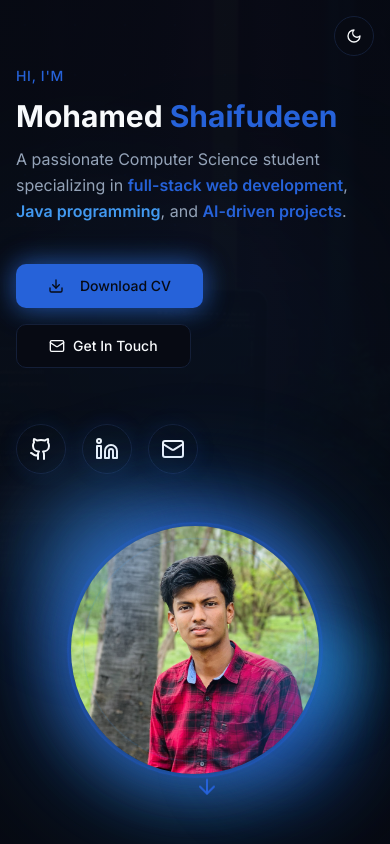
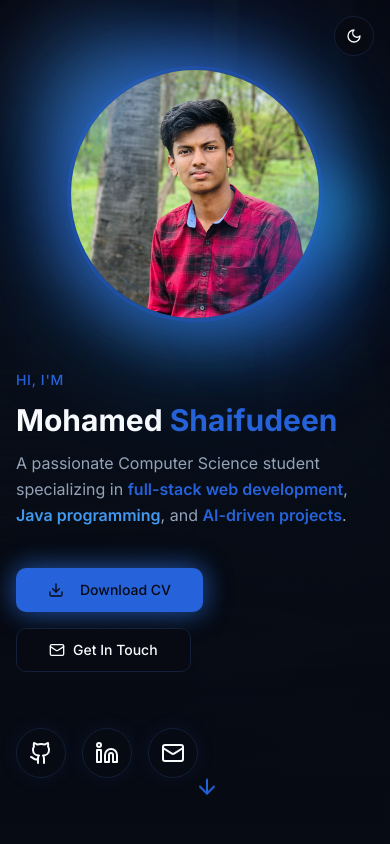
Before and after one commit to Shaifudeen007/New-Portfolio, a React (Vite) app: page / in a window 390 px wide. Shown: the top 844 px of the page. Built offline with nearby package versions, Linux system fonts and the light colour scheme; the HTML template or start-up script is replaced by a standard one.

Commit message:
Fix mobile responsive layout

```diff
--- a/src/components/Hero.tsx
+++ b/src/components/Hero.tsx
@@ -39,7 +39,7 @@ const Hero = () => {
       <div className="container mx-auto px-4 z-10 animate-fade-in">
         <div className="max-w-7xl mx-auto grid md:grid-cols-2 gap-12 items-center">
           {/* Left Side - Text Content */}
-          <div className="space-y-6 text-left">
+          <div className="space-y-6 text-left order-2 md:order-1">
             <div className="space-y-3">
               <p className="text-primary text-sm font-medium tracking-wider uppercase animate-fade-in opacity-0" style={{ animationDelay: '0.2s', animationFillMode: 'forwards' }}>
                 Hi, I'm
@@ -94,7 +94,7 @@ const Hero = () => {
           </div>
 
           {/* Right Side - Profile Image */}
-          <div className="flex justify-center md:justify-end animate-fade-in opacity-0" style={{ animationDelay: '0.3s', animationFillMode: 'forwards' }}>
+          <div className="flex justify-center md:justify-end animate-fade-in opacity-0 order-1 md:order-2" style={{ animationDelay: '0.3s', animationFillMode: 'forwards' }}>
             <div className="relative group">
               {/* Multi-layered glow effect */}
               <div className="absolute inset-0 bg-gradient-to-br from-primary via-secondary to-accent rounded-full blur-3xl opacity-60 animate-glow" />
```
